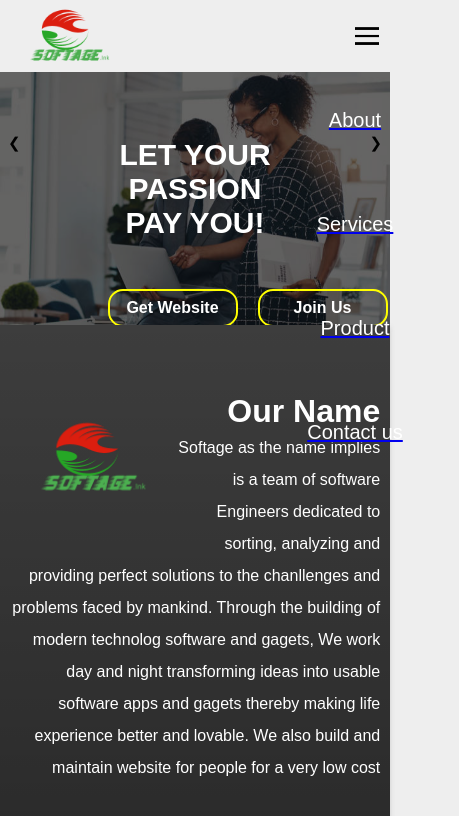
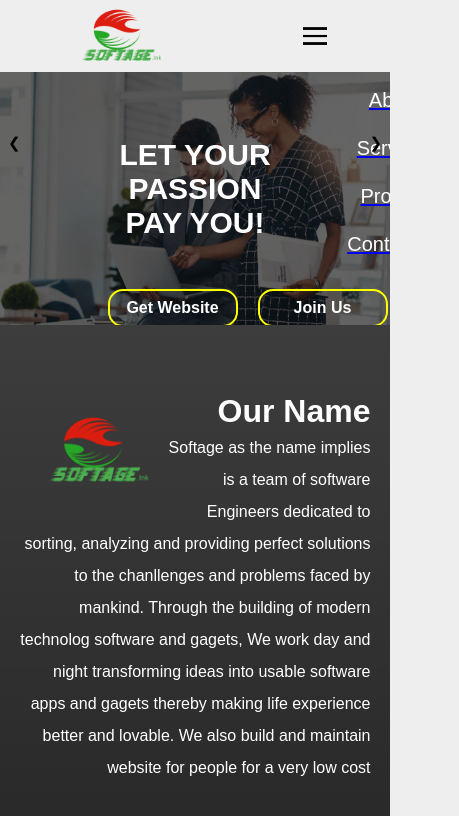
Before and after one commit to Softageglobal/Softageglobal, a React app in the folder frontend/: page / in a window 390 px wide. Shown: the top 816 px of the page, 459 px wide, since content can reach past the window. Built offline with nearby package versions, Linux system fonts and the light colour scheme.

Commit message:
still on mobile response

```diff
--- a/frontend/public/index2.css
+++ b/frontend/public/index2.css
@@ -4,15 +4,17 @@
     margin: 0;
     box-sizing: boder-box;
 }
-html{
+html, body{
     font-family: "montserrat", sans-serif;
+    overflow-x: hidden;
 }
 body{
+    position: relative;
     font-family: "montserrat", sans-serif;
     align-items:center;
     background: #eee;
     padding: 0;
-    overflow-x: hidden;
+
 }
 
 
--- a/frontend/src/component/main/about.css
+++ b/frontend/src/component/main/about.css
@@ -24,7 +24,7 @@ h2{
 .name{
     justify-content: space-around;
     align-items: center;
-    width: 90%;
+    width: 70%;
     text-align: left;
     color: white;
 }
@@ -50,11 +50,11 @@ h2{
 }
 .story2{
     margin-top:70px;
-    line-height: 2rem;
+    line-height: 1.5rem;
 }
 @media(max-width: 900px){
     .name{
-        width: 95%;
+        width: 90%;
         text-align:right;
     }
     .image-logo{
@@ -75,13 +75,13 @@ h2{
     }
     .story2{
         margin-top:70px;
-        line-height: 2rem;
+        line-height: 1.5rem;
         text-align: left;
     }
 }
 @media(max-width: 600px){
     .name{
-        width: 95%;
+        width: 90%;
         text-align:right;
     }
     .image-logo{
--- a/frontend/src/component/navbar/nav.css
+++ b/frontend/src/component/navbar/nav.css
@@ -42,9 +42,9 @@ li{
         color: #fff;
         width: 20em;
        flex-direction: column;
-       height: 26em;
-       margin-left: 80em;
-       margin-top: 30em;
+       height: 16em;
+       margin-left: 75em;
+       margin-top: 23em;
        position: absolute;
        z-index: 1;
        overflow: hidden;
@@ -61,7 +61,7 @@ li{
         width: 1.5em;
         display: flex;
         align-items: right;
-        margin-left: 20em;
+        margin-left: 10em;
         overflow: hidden;
     }
     .navlink{
@@ -71,14 +71,17 @@ li{
 }
 @media (max-width: 600px){
     ul{
-       margin-left: 70em;
+       margin-left: 41em;
        width: 13em;
     }
     .menu-icons{
-        margin-left: 13em;
+        margin-left: 0em;
     }
     .navlink{
-        margin-left: 20em;
+        margin-left: 25em;
+        padding: 1em;
+        height: 12em;
+        margin-top: 17em;
     }
     li{
         list-style: none;
```
Also changed, not shown: frontend/build/asset-manifest.json, frontend/build/index.html, frontend/build/index2.css, 4 other files.
